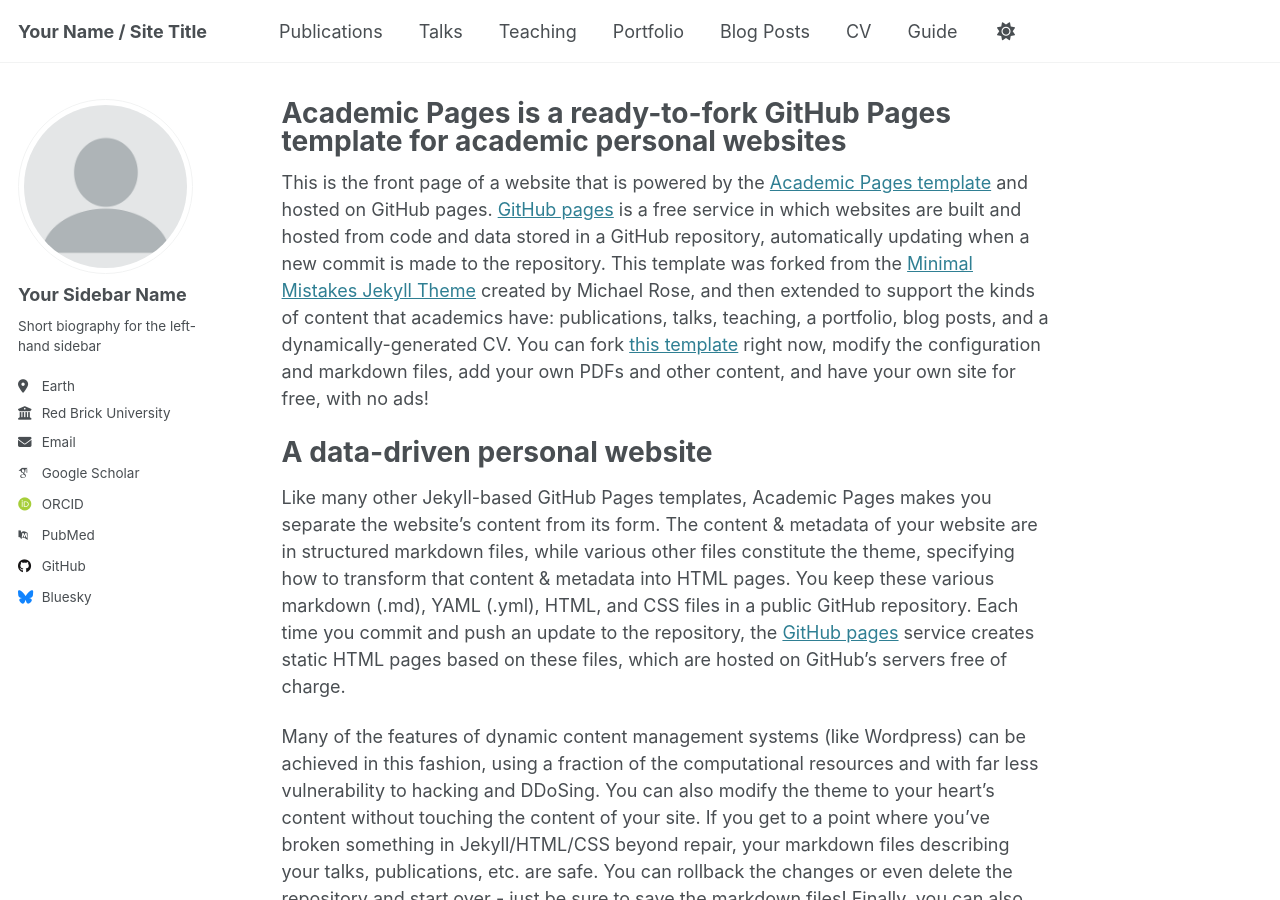
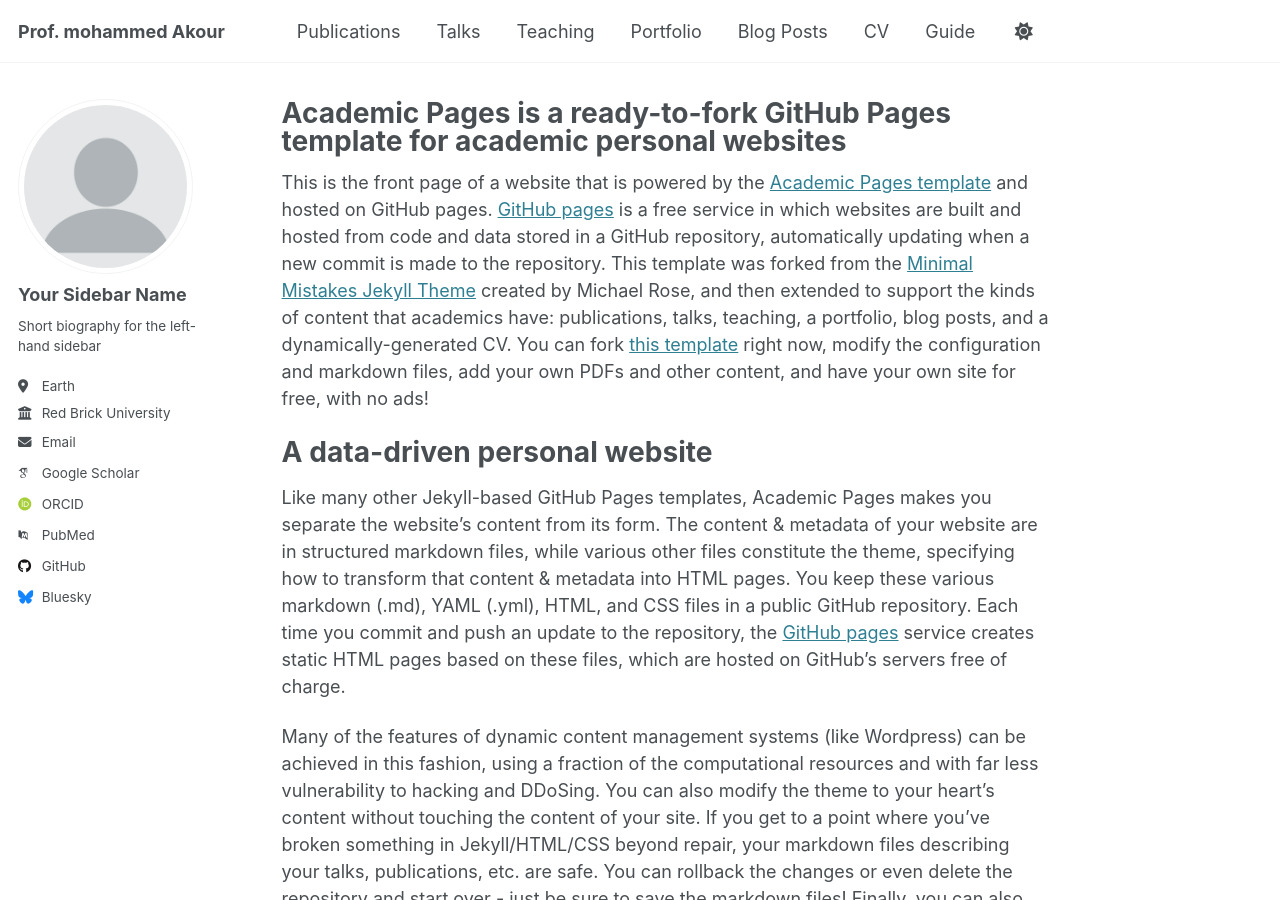
Before and after one commit to mohammed-akour/Mohammed-Akour.github.io, a Jekyll site: the page built from _pages/about.md, in a window 1280 px wide and 900 px high. Built offline with Jekyll 4.4.1, drawn with Linux system fonts in a browser that asks for light colours; some web fonts are replaced.

Commit message:
Update _config.yml

```diff
--- a/_config.yml
+++ b/_config.yml
@@ -9,7 +9,7 @@
 # Basic Site Settings
 locale                   : "en-US"
 site_theme               : "default"
-title                    : "Your Name / Site Title"
+title                    : "Prof. mohammed Akour"
 title_separator          : "-"
 name                     : &name "Your Name"
 description              : &description "personal description"
```
